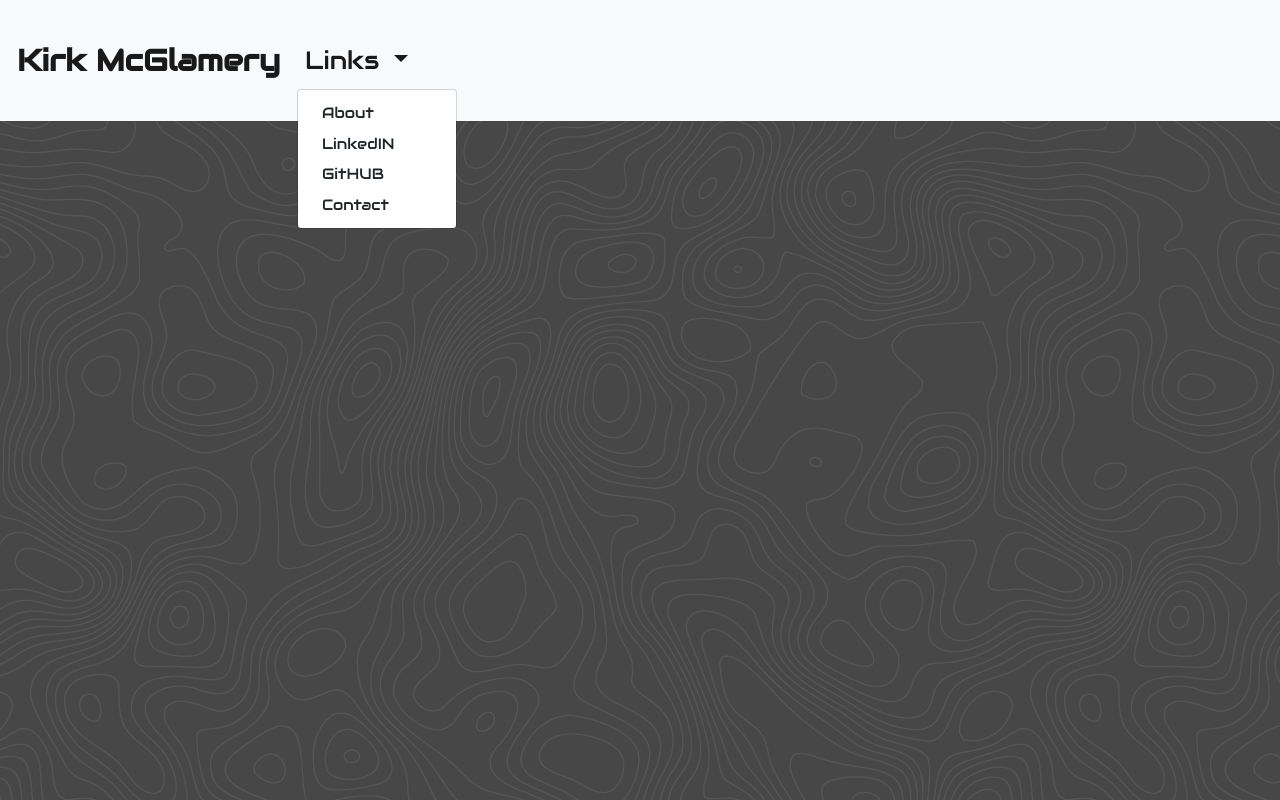
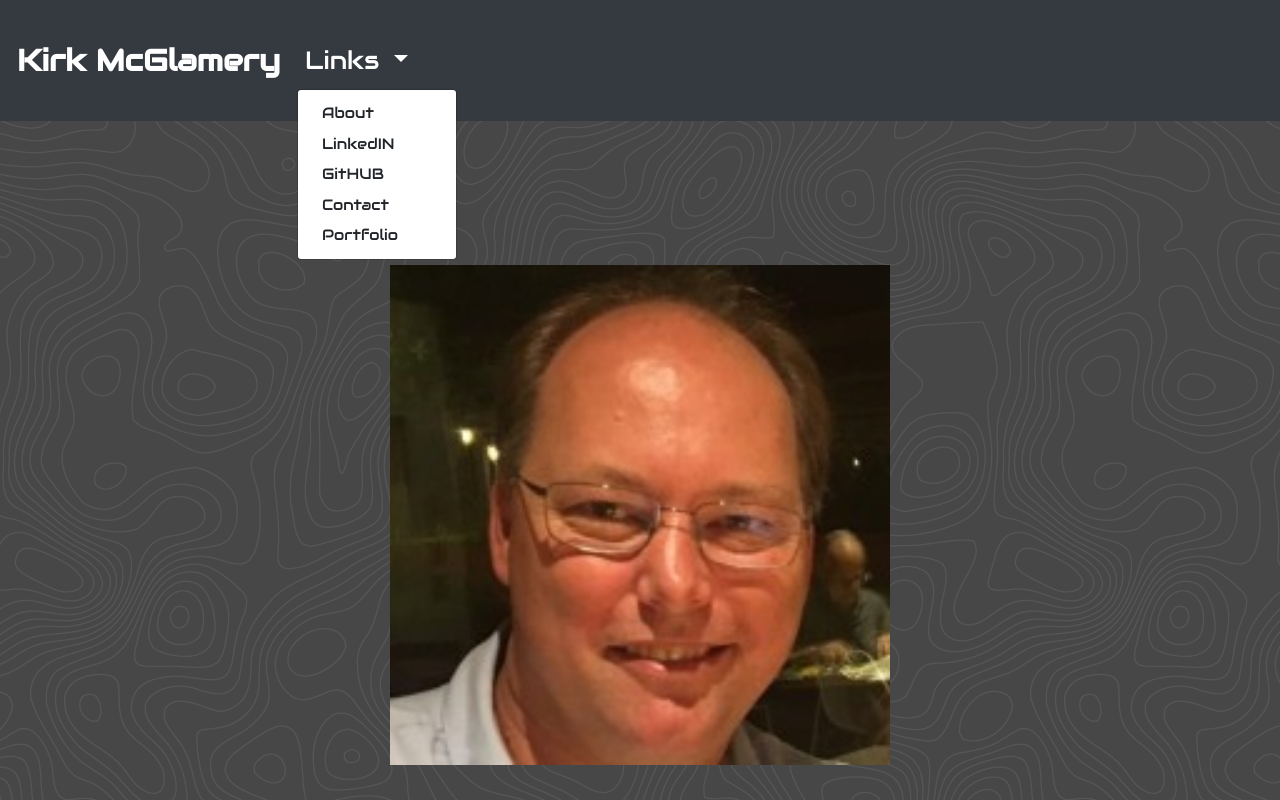
Before and after one commit to kirkm72/bootstrap_portfolio, a plain HTML site: page index.html in a window 1280 px wide. Both pictures are taken after a click on the button "Links". Drawn offline with nearby package versions, Linux system fonts and the light colour scheme; a web font is replaced by a local one.

Commit message:
updated index

```diff
--- a/index.html
+++ b/index.html
@@ -27,7 +27,7 @@
         <a class="navbar-brand" href="#">Sticky top</a>
       </nav> -->
 
-    <nav class="navbar sticky-top navbar-expand-lg navbar-light bg-light">
+    <nav class="navbar sticky-top navbar-expand-lg navbar-dark bg-dark">
         <a class="navbar-brand" href="#">Kirk McGlamery</a>
         <button class="navbar-toggler" type="button" data-toggle="collapse" data-target="#navbarSupportedContent"
             aria-controls="navbarSupportedContent" aria-expanded="false" aria-label="Toggle navigation">
@@ -42,14 +42,28 @@
                         Links
                     </a>
                     <div class="dropdown-menu" aria-labelledby="navbarDropdown">
-                        <a class="dropdown-item" href="#">About</a>
+                        <a class="dropdown-item" href="./assets/html/about.html">About</a>
                         <a class="dropdown-item" href="https://www.linkedin.com/in/kirk-mcglamery-4899a82/" target="_blank">LinkedIN</a>
                         <a class="dropdown-item" href="https://github.com/kirkm72" target="_blank">GitHUB</a>
-                        <a class="dropdown-item" href="#">Contact</a>
+                        <a class="dropdown-item" href="./assets/html/contact.html">Contact</a>
+                        <a class="dropdown-item" href="./assets/html/portfolio.html">Portfolio</a>
                     </div>
                 </li>
             </ul>
         </div>
     </nav>
+    <br>
+    <br>
+    <br>
+    <br>
+    <br>
+    <br>
+    <div class='container'>
+        <div class='row'>
+            <div class='col-md-12'>
+                <img src='assets/images/kirk.jpg' class='mx-auto d-block' width="500"></img>
+            </div>
+        </div>
+    </div>
 
 </body>
```
